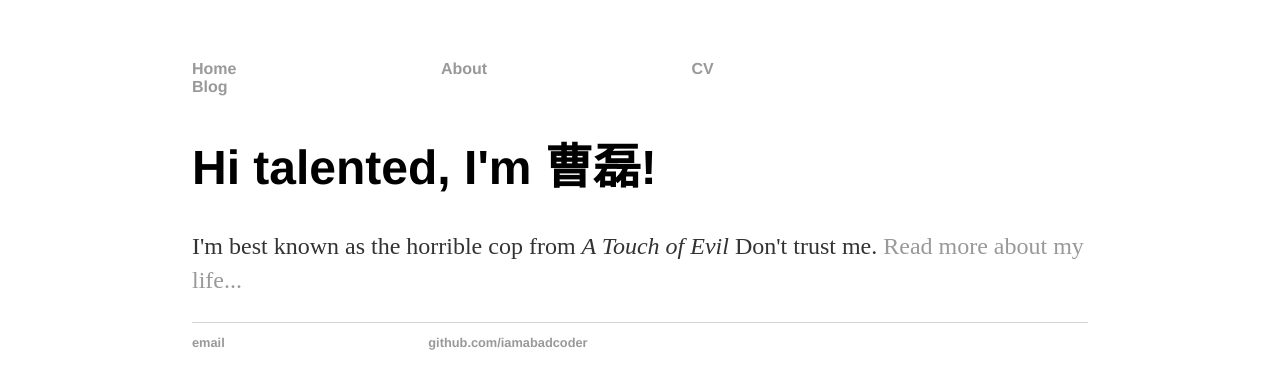
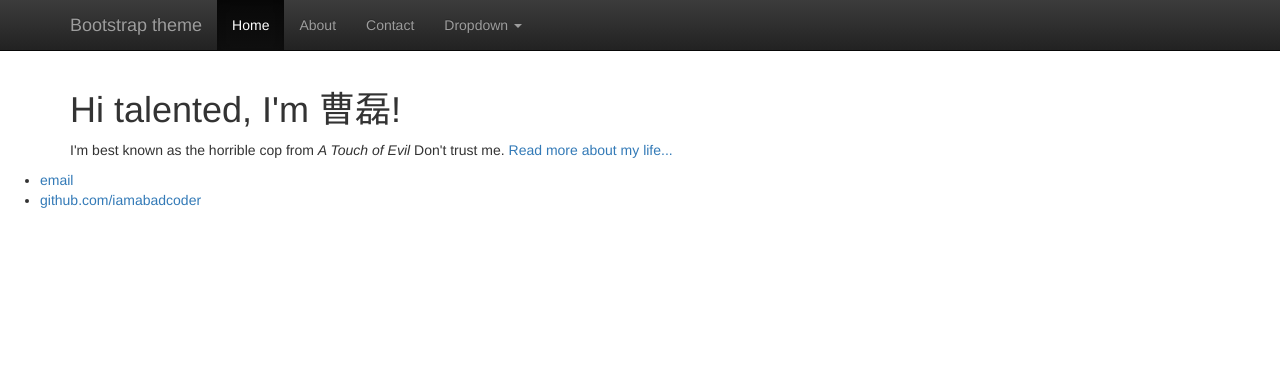
Before and after one commit to iamabadcoder/iamabadcoder.github.io, a Jekyll site: the page built from index.html, in a window 1280 px wide. Shown: the top 389 px of the page. Built offline with Jekyll 4.4.1, drawn with Linux system fonts in a browser that asks for light colours.

Commit message:
add post

```diff
--- a/_layouts/default.html
+++ b/_layouts/default.html
@@ -3,19 +3,56 @@
 		<head>
 			<title>{{ page.title }}</title>
 			<!-- link to stylesheet -->
-			<!-- <link rel="stylesheet" type="text/css" href="/assets/css/bootstrap.min.css">
-			<link rel="stylesheet" type="text/css" href="/assets/css/bootstrap-theme.min.css"> -->
+			<link rel="stylesheet" type="text/css" href="/assets/css/bootstrap.min.css">
+			<link rel="stylesheet" type="text/css" href="/assets/css/bootstrap-theme.min.css">
 			<link rel="stylesheet" type="text/css" href="/assets/css/main.css">
 		</head>
 		<body>
-			<nav>
+<!-- 			<nav>
 	    		<ul>
-	        		<li><a href="/">Home</a></li>
-		        	<li><a href="/about">About</a></li>
-	        		<li><a href="/cv">CV</a></li>
-	        		<li><a href="/blog">Blog</a></li>
+	        		<li><a href="/">首页</a></li>
+	        		<li><a href="/about">关于作者</a></li>
+		        	<li><a href="/blog">文章归档</a></li>
 	    		</ul>
-			</nav>
+			</nav> -->
+			<nav class="navbar navbar-inverse navbar-fixed-top">
+		      <div class="container">
+		        <div class="navbar-header">
+		          <button type="button" class="navbar-toggle collapsed" data-toggle="collapse" data-target="#navbar" aria-expanded="false" aria-controls="navbar">
+		            <span class="sr-only">Toggle navigation</span>
+		            <span class="icon-bar"></span>
+		            <span class="icon-bar"></span>
+		            <span class="icon-bar"></span>
+		          </button>
+		          <a class="navbar-brand" href="#">Bootstrap theme</a>
+		        </div>
+		        <div id="navbar" class="navbar-collapse collapse">
+		          <ul class="nav navbar-nav">
+		            <li class="active"><a href="#">Home</a></li>
+		            <li><a href="#about">About</a></li>
+		            <li><a href="#contact">Contact</a></li>
+		            <li class="dropdown">
+		              <a href="#" class="dropdown-toggle" data-toggle="dropdown" role="button" aria-haspopup="true" aria-expanded="false">Dropdown <span class="caret"></span></a>
+		              <ul class="dropdown-menu">
+		                <li><a href="#">Action</a></li>
+		                <li><a href="#">Another action</a></li>
+		                <li><a href="#">Something else here</a></li>
+		                <li role="separator" class="divider"></li>
+		                <li class="dropdown-header">Nav header</li>
+		                <li><a href="#">Separated link</a></li>
+		                <li><a href="#">One more separated link</a></li>
+		              </ul>
+		            </li>
+		          </ul>
+		        </div><!--/.nav-collapse -->
+		      </div>
+		    </nav>
+
+
+
+
+
+
 			<div class="container">
 
 			{{ content }}
--- a/assets/css/main.css
+++ b/assets/css/main.css
@@ -1,4 +1,24 @@
 body {
+  padding-top: 70px;
+  padding-bottom: 30px;
+}
+
+.theme-dropdown .dropdown-menu {
+  position: static;
+  display: block;
+  margin-bottom: 20px;
+}
+
+.theme-showcase > p > .btn {
+  margin: 5px 0;
+}
+
+.theme-showcase .navbar .container {
+  width: auto;
+}
+
+
+/*body {
     margin: 60px auto;
     width: 70%;
 }
@@ -40,4 +60,4 @@ ul.posts {
 
 ul.posts li {
     list-style: none;
-}
+}*/
```
